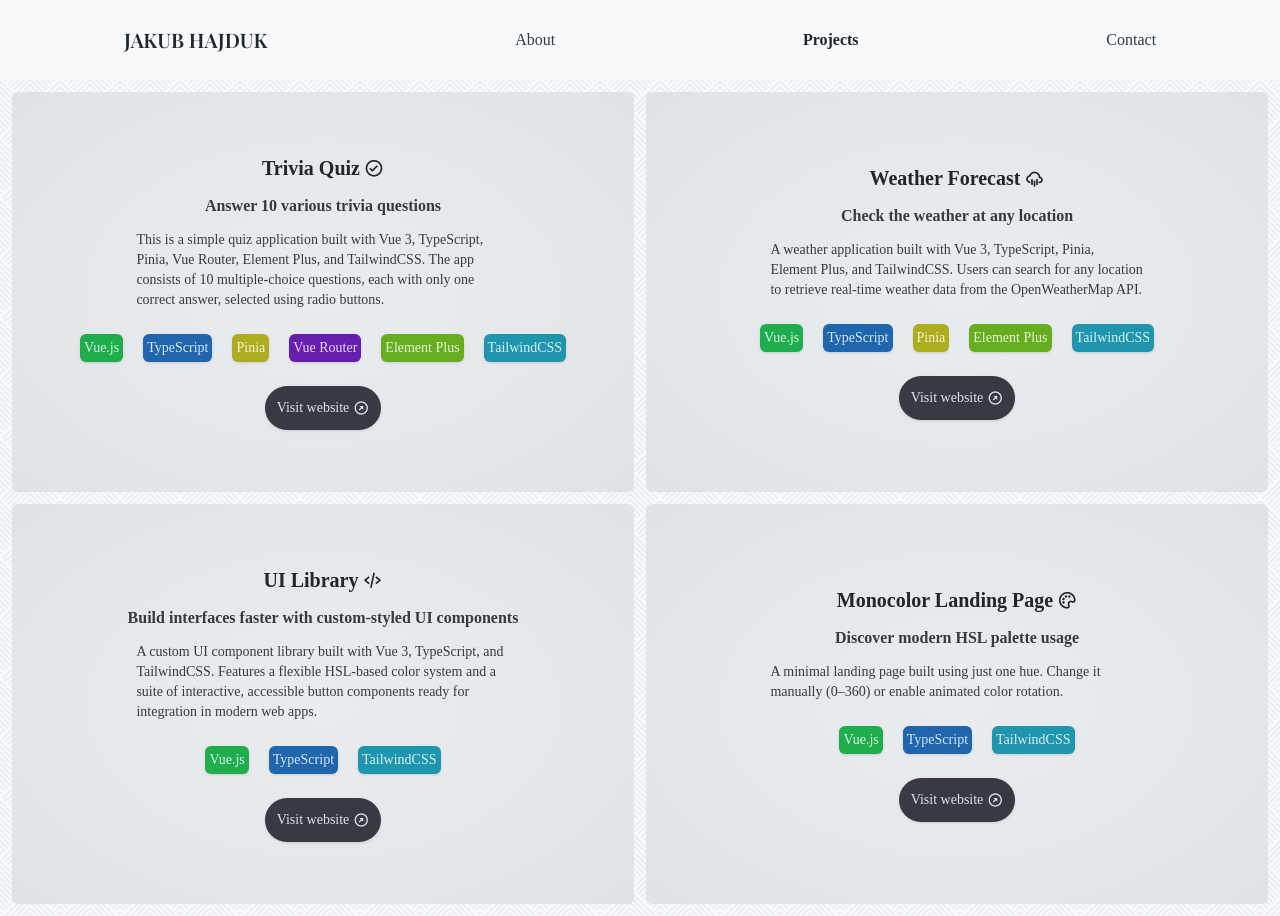
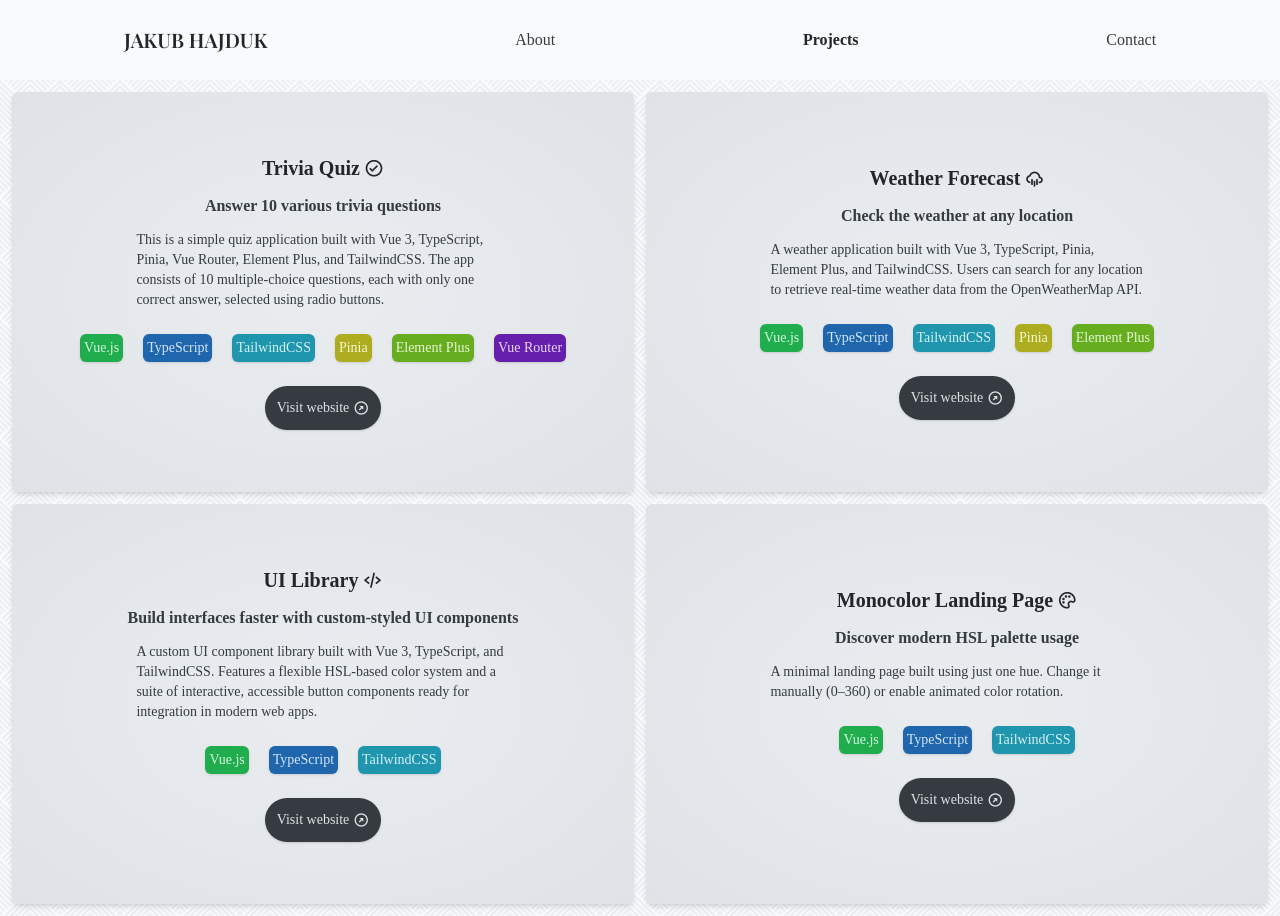
Before and after one commit to jakubhajduk53/portfolio, a Vue app: page /projects in a window 1280 px wide. Built offline with nearby package versions, Linux system fonts and the light colour scheme; a web font is replaced by a local one.

Commit message:
chore: clean code and add basic updates

```diff
--- a/src/components/ProjectComponent.vue
+++ b/src/components/ProjectComponent.vue
@@ -33,7 +33,7 @@ const techColors: Record<string, string> = {
 
 <template>
   <div
-    class="flex flex-col gap-3 items-center justify-center bg-radial from-main-200 to-main-300 min-h-[400px] h-full overflow-y-auto rounded-md"
+    class="flex flex-col gap-3 items-center justify-center bg-radial from-main-200 to-main-300 min-h-[400px] h-full overflow-y-auto rounded-md shadow-md"
   >
     <div
       class="flex justify-center items-center gap-1 text-base md:text-xl font-bold"
--- a/src/data/index.ts
+++ b/src/data/index.ts
@@ -16,10 +16,10 @@ const quizData: ProjectData = {
   techStack: [
     "Vue.js",
     "TypeScript",
+    "TailwindCSS",
     "Pinia",
+    "Element Plus",
     "Vue Router",
-    "Element Plus",
-    "TailwindCSS",
   ],
   ariaLabel: "Trivia Quiz Site",
   icon: "bx bx-check-circle",
@@ -30,7 +30,7 @@ const weatherData: ProjectData = {
   shortDescription: "Check the weather at any location",
   description:
     "A weather application built with Vue 3, TypeScript, Pinia, Element Plus, and TailwindCSS. Users can search for any location to retrieve real-time weather data from the OpenWeatherMap API.",
-  techStack: ["Vue.js", "TypeScript", "Pinia", "Element Plus", "TailwindCSS"],
+  techStack: ["Vue.js", "TypeScript", "TailwindCSS", "Pinia", "Element Plus"],
   ariaLabel: "Weather Forecast Site",
   icon: "bx bx-cloud-rain",
   href: "https://weather-app-jakubhajduk53s-projects.vercel.app/",
--- a/src/views/AboutView.vue
+++ b/src/views/AboutView.vue
@@ -20,7 +20,7 @@ import { RouterLink } from "vue-router";
     <RouterLink
       to="/projects"
       aria-label="Relocate to projects section"
-      class="flex justify-center items-center text-xl bg-main-800 hover:bg-main-900 text-main-300 hover:text-main-200 duration-100 p-2 md:p-3 rounded-full"
+      class="flex justify-center items-center text-xl bg-main-800 hover:bg-main-900 text-main-300 hover:text-main-200 duration-100 p-2 md:p-3 rounded-full shadow-sm"
       ><i class="bx bx-down-arrow-alt"
     /></RouterLink>
   </div>
--- a/src/views/ProjectsView.vue
+++ b/src/views/ProjectsView.vue
@@ -1,6 +1,6 @@
 <script setup lang="ts">
+import { quizData, weatherData, uiData, monocolorData } from "../data";
 import ProjectComponent from "../components/ProjectComponent.vue";
-import { quizData, weatherData, uiData, monocolorData } from "../data";
 </script>
 
 <template>
```
